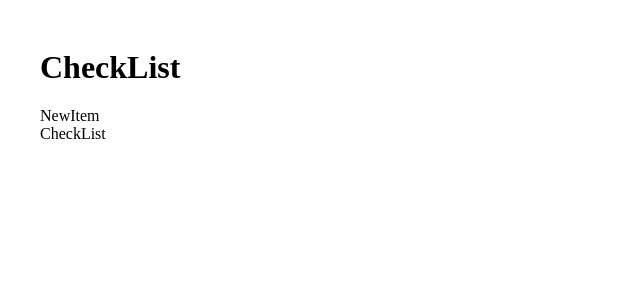
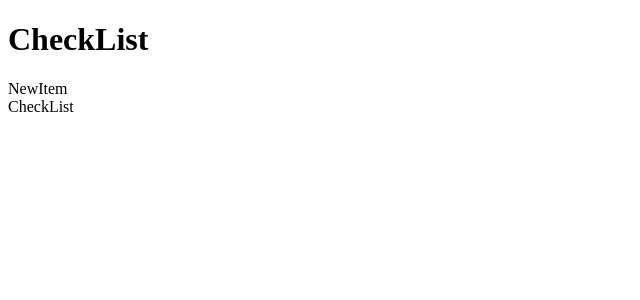
Before and after one commit to martindospel/todo-checklist, a React (Create React App) app: page / in a window 1280 px wide. Shown: the top 300 px of the page, without its empty margins (0-640 px from the left). Built offline with nearby package versions, Linux system fonts and the light colour scheme.

Commit message:
started new item component

```diff
--- a/src/App.css
+++ b/src/App.css
@@ -1,7 +1,3 @@
 * {
   box-sizing: border-box;
 }
-
-.page {
-  padding: 1.2em 2em
-}
--- a/src/App.jsx
+++ b/src/App.jsx
@@ -5,7 +5,7 @@ import NewItem from "./components/NewItem/NewItem";
 
 const App = () => {
   return (
-    <div className="page">
+    <div>
       <div>
         <h1> CheckList </h1>
         <NewItem />
--- a/src/components/NewItem/NewItem.jsx
+++ b/src/components/NewItem/NewItem.jsx
@@ -1,6 +1,9 @@
-import React from "react";
+import React, { useRef } from "react";
+import { useDispatch } from "react-redux";
 
 const NewItem = () => {
+  const dispatch = useDispatch();
+  const userInput = useRef(null);
   return <div>NewItem</div>;
 };
 
```
Also changed, not shown: 1 other file (tests, documents, lock files or other folders).
